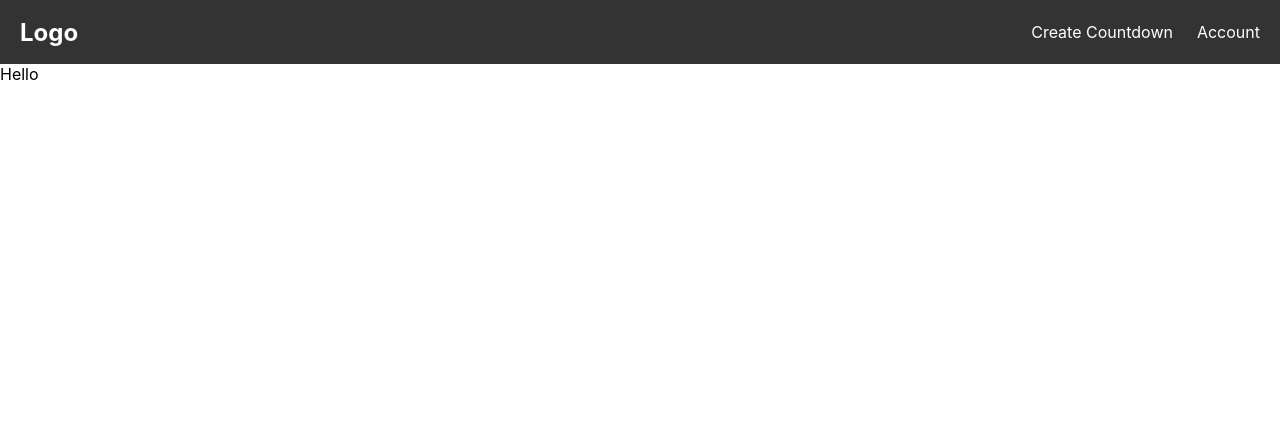
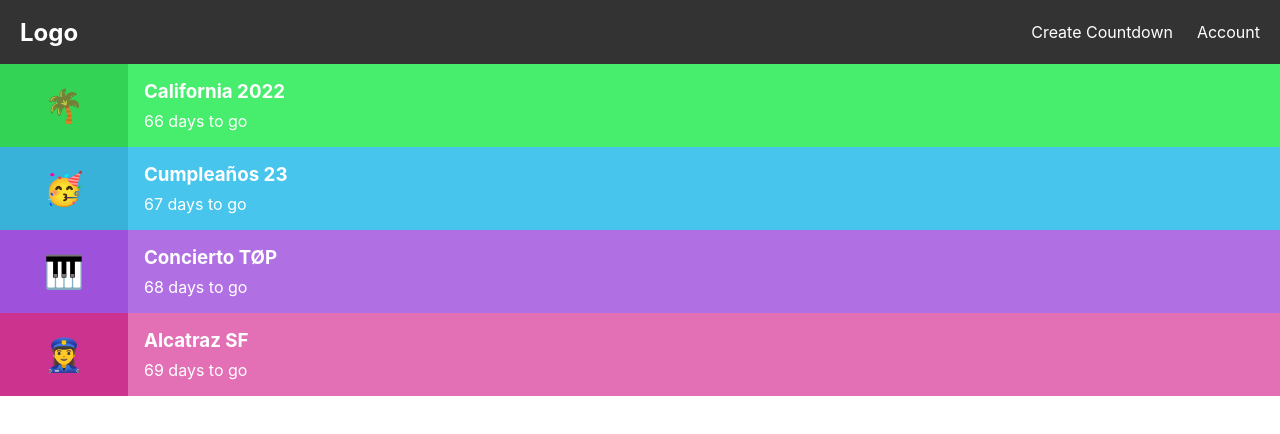
Before and after one commit to Alejandro1709/Countdown-App, a Next.js app: page / in a window 1280 px wide. Shown: the top 434 px of the page. Built offline with nearby package versions, Linux system fonts and the light colour scheme.

Commit message:
add new design to Card

```diff
--- /dev/null
+++ b/components/Card.js
@@ -0,0 +1,36 @@
+import React from 'react';
+import Link from 'next/link';
+import styles from '../styles/Card.module.css';
+
+function Card({ countdown }) {
+  return (
+    <div
+      style={{ backgroundColor: countdown.color }}
+      className={styles.ListCard}
+    >
+      {/* Left Side */}
+      <div className={styles.LeftSide}>
+        {/* Emoji Viewer */}
+        <div
+          style={{ backgroundColor: countdown.altColor }}
+          className={styles.Emoji}
+        >
+          <span>{countdown.emoji}</span>
+        </div>
+        {/* Countdown info */}
+        <div className={styles.CardInfo}>
+          <h3>{countdown.title}</h3>
+          <p>{countdown.daysLeft} days to go</p>
+        </div>
+      </div>
+    </div>
+  );
+}
+
+export default Card;
+
+Card.defaultProps = {
+  title: 'Not Specified',
+  color: '#eee',
+  daysLeft: 0,
+};
--- a/components/Layout.js
+++ b/components/Layout.js
@@ -1,6 +1,7 @@
 import Head from 'next/head';
 import React from 'react';
 import Navbar from './Navbar';
+import styles from '../styles/Layout.module.css';
 
 function Layout({ children, title, description, keywords }) {
   return (
@@ -12,7 +13,7 @@ function Layout({ children, title, description, keywords }) {
       </Head>
 
       <Navbar />
-      <main>{children}</main>
+      <main className={styles.container}>{children}</main>
     </div>
   );
 }
--- a/pages/index.js
+++ b/pages/index.js
@@ -1,6 +1,41 @@
+import Card from '../components/Card';
 import Layout from '../components/Layout';
 import styles from '../styles/Home.module.css';
 
+const countdowns = [
+  {
+    id: 1,
+    title: 'California 2022',
+    color: '#47ED6C',
+    altColor: '#33D356',
+    emoji: '🌴',
+    daysLeft: 66,
+  },
+  {
+    id: 2,
+    title: 'Cumpleaños 23',
+    color: '#47C5ED',
+    altColor: '#38B2D9',
+    emoji: '🥳',
+    daysLeft: 67,
+  },
+  {
+    id: 3,
+    title: 'Concierto TØP',
+    color: '#B070E3',
+    altColor: '#9E52DB',
+    emoji: '🎹',
+    daysLeft: 68,
+  },
+  {
+    id: 4,
+    title: 'Alcatraz SF',
+    color: '#E370B5',
+    altColor: '#CC338F',
+    emoji: '👮‍♀️',
+    daysLeft: 69,
+  },
+];
 export default function Home() {
   return (
     <Layout
@@ -8,7 +43,13 @@ export default function Home() {
       description='Create your own custom countdowns for your most important events'
       keywords='countdown, countdowns, count, events'
     >
-      <span>Hello</span>
+      <div className={styles.Home}>
+        <div className={styles.HomeList}>
+          {countdowns.map((countdown) => (
+            <Card key={countdown.id} countdown={countdown} />
+          ))}
+        </div>
+      </div>
     </Layout>
   );
 }
--- /dev/null
+++ b/styles/Card.module.css
@@ -0,0 +1,34 @@
+.ListCard {
+  color: white;
+  cursor: pointer;
+}
+
+.LeftSide {
+  display: flex;
+  flex-direction: row;
+}
+
+.Emoji {
+  display: flex;
+  justify-content: center;
+  align-items: center;
+  width: 10%;
+}
+
+.Emoji span {
+  font-size: 2rem;
+}
+
+.CardInfo {
+  display: flex;
+  flex-direction: column;
+  gap: 8px;
+  margin-left: 1rem;
+  padding: 1rem 0;
+}
+
+.CardInfo h3,
+.CardInfo p {
+  display: inline-block;
+  margin: 0;
+}
--- a/styles/Home.module.css
+++ b/styles/Home.module.css
@@ -1,2 +1,4 @@
-.container {
+.HomeList {
+  display: grid;
+  grid-template-columns: repeat(1, 1fr);
 }
--- /dev/null
+++ b/styles/Layout.module.css
@@ -0,0 +1,4 @@
+/* .container {
+  margin: 0 5rem;
+  height: 100vh;
+} */
--- a/styles/Navbar.module.css
+++ b/styles/Navbar.module.css
@@ -4,6 +4,8 @@
   align-items: center;
   height: 4rem;
   color: white;
+  position: sticky;
+  top: 0;
   background-color: #333;
   padding: 0 20px;
 }
```
